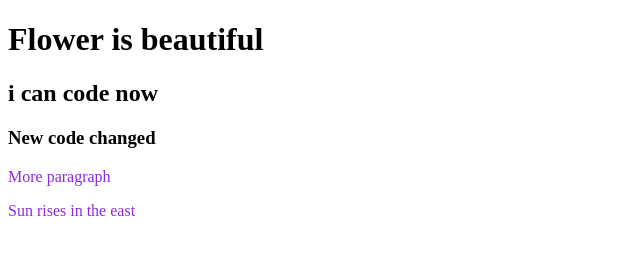
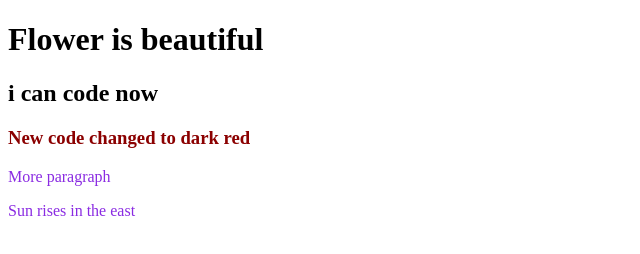
Before and after one commit to ayeshayea/my-first-repo, a plain HTML site: page index.html in a window 1280 px wide. Shown: the whole page, without its empty margins (0-640 px from the left). Drawn offline with Linux system fonts and the light colour scheme.

Commit message:
make dark red

```diff
--- a/index.html
+++ b/index.html
@@ -10,7 +10,7 @@
 <body>
     <h1>Flower is beautiful</h1>
     <h2>i can code now</h2>
-    <h3>New code changed</h3>
+    <h3>New code changed to dark red</h3>
     <p>More paragraph</p>
     <P>Sun rises in the east</P>
 
--- a/style.css
+++ b/style.css
@@ -1,3 +1,6 @@
 p{
     color: blueviolet;
 }
+h3{
+    color: darkred;
+}
```
